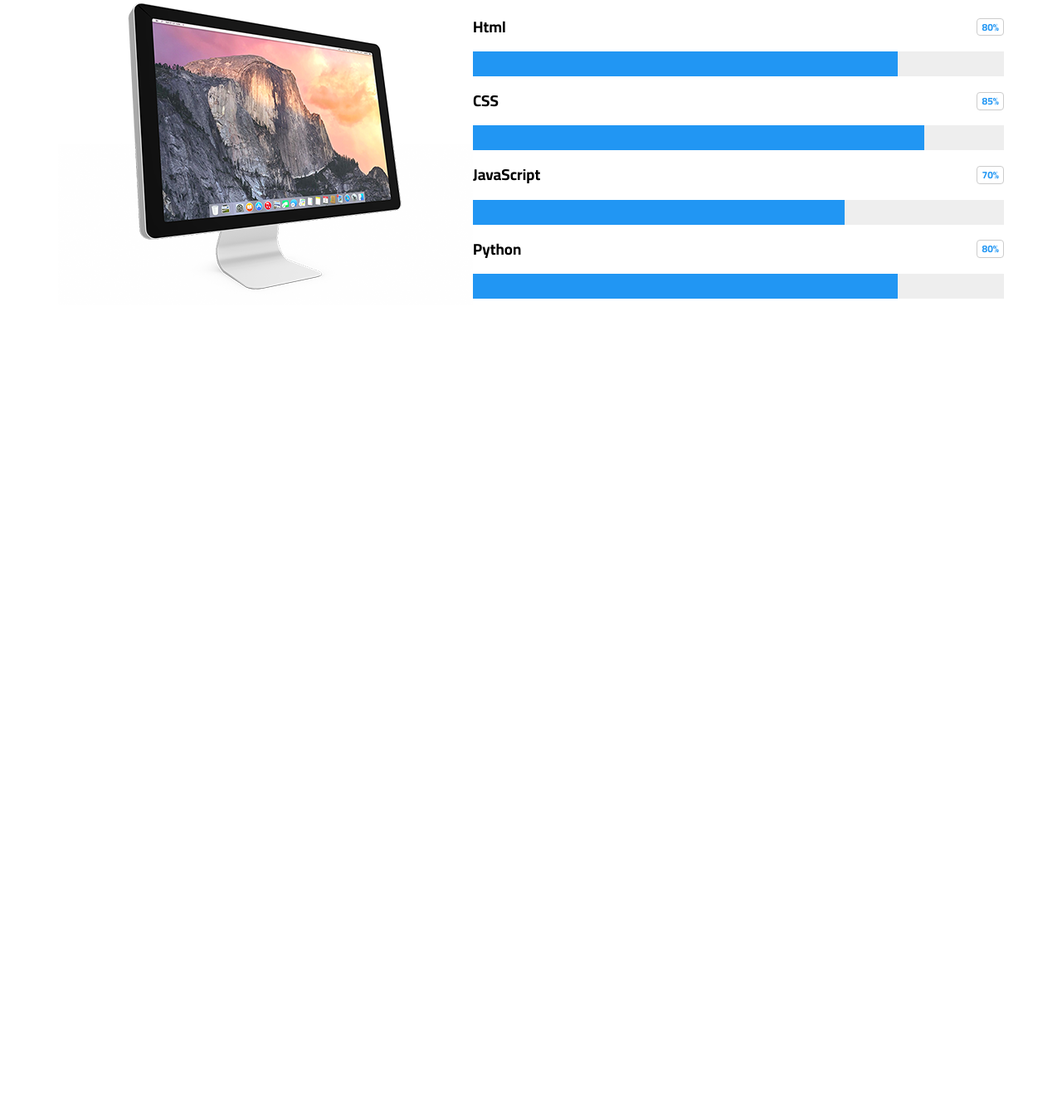
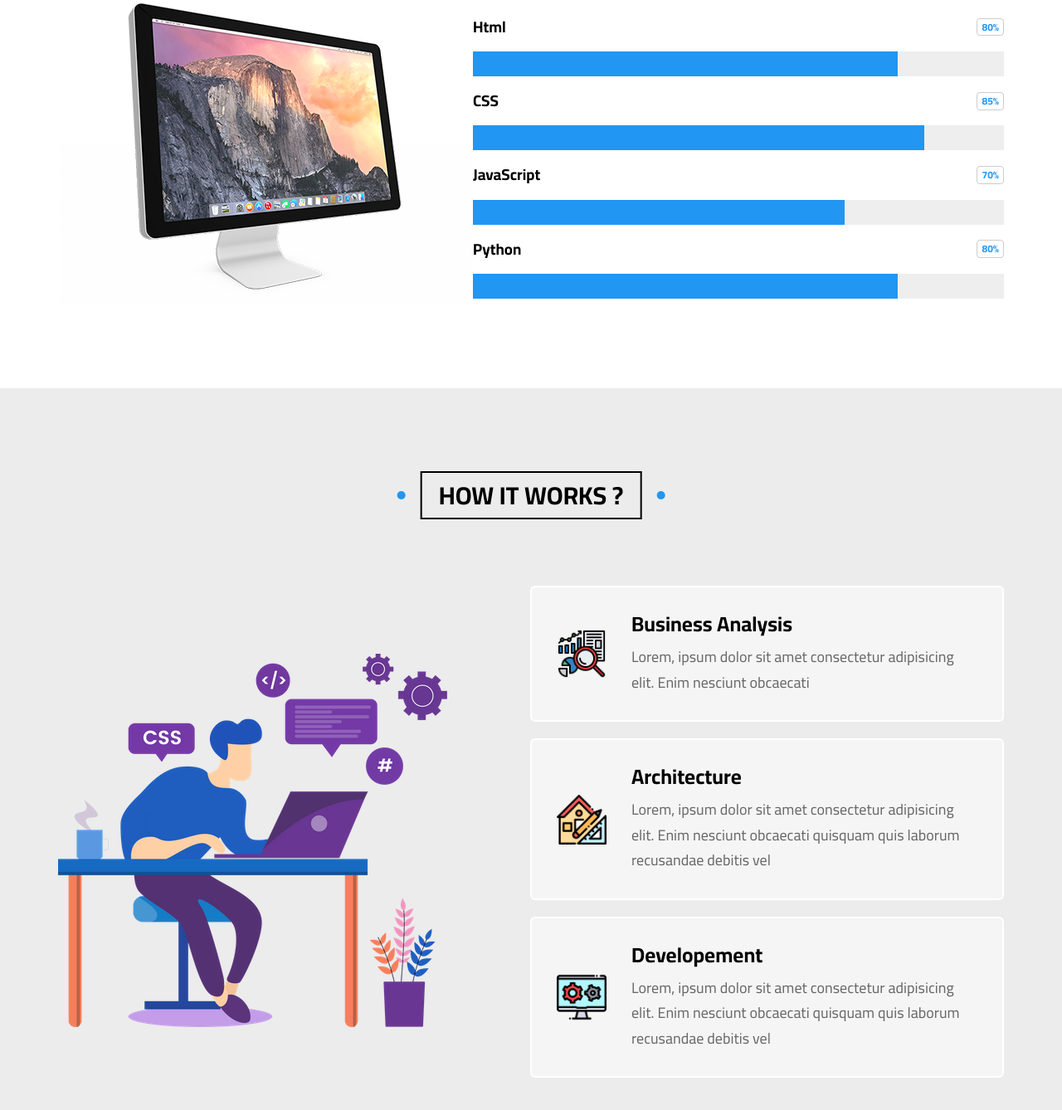
Before and after one commit to heba-sabry/portfolio-with-animation-js-, a plain HTML site: page index.html in a window 1280 px wide. Shown: the part 7979-9317 px from the top of the page at 83% size. Before the commit the page ends 8447 px from the top, so only its background shows below. Drawn offline with Linux system fonts and the light colour scheme.

Commit message:
add work section

```diff
--- a/css/boba.css
+++ b/css/boba.css
@@ -982,8 +982,6 @@ ul {
 .our-skills .container {
     display: flex;
     text-align: center;
-    /* gap: 0 100px; */
-
 
 }
 
@@ -996,6 +994,7 @@ ul {
 .our-skills .container .skills {
     flex: 1;
 }
+
 .our-skills .container .skills .skill h3 {
     display: flex;
     justify-content: space-between;
@@ -1026,7 +1025,100 @@ ul {
 }
 
 /* end our skills */
+/* start work */
+.work {
+    padding-top: var(--main-padding-top);
+    padding-bottom: var(--main-padding-bottom);
+    position: relative;
+    background-color: var(--main-color-Befor);
+}
 
+.work .container {
+    display: flex;
+    align-items: center;
+    justify-content: space-between;
+}
+
+@media (max-width:991px) {
+    .work .container {
+        flex-direction: column;
+    }
+}
+
+.work .container .image {
+    max-width: 100%;
+    margin-right: 100px;
+}
+
+@media (max-width:991px) {
+    .work .container .image {
+        margin: 0 0 50px;
+    }
+}
+
+.work .container .info .box {
+    background-color: #f5f5f5;
+    padding: 30px;
+    margin-bottom: 20px;
+    display: flex;
+    align-items: center;
+    border-radius: 6px;
+    border: 2px solid white;
+    position: relative;
+    z-index: 1;
+    transition: var(--main-transition);
+}
+
+@media (max-width:991px) {
+    .work .container .info .box {
+        flex-direction: column;
+        text-align: center;
+    }
+}
+
+.work .container .info .box::before {
+    content: "";
+    position: absolute;
+    width: 0px;
+    height: 0px;
+    background-color: #ededed;
+    left: 50%;
+    top: 50%;
+    transform: translate(-50%, -50%);
+    z-index: -1;
+    transition: var(--main-transition);
+}
+
+.work .container .info .box:hover::before {
+    width: 100%;
+    height: 100%;
+}
+
+.work .container .info .box img {
+    width: 60px;
+    margin-right: 30px;
+}
+
+@media (max-width:991px) {
+    .work .container .info .box img {
+        margin: 0 0 30px;
+    }
+}
+
+.work .container .info .box .text h3 {
+    font-weight: bold;
+    font-size: 25px;
+    margin: 0;
+}
+
+.work .container .info .box .text p {
+    color: #666;
+    line-height: 1.7;
+    margin: 10px 0 0px;
+    font-size: 18px;
+}
+
+/* end work */
 /* start animation */
 @keyframes up-and-down {
 
--- a/index.html
+++ b/index.html
@@ -658,8 +658,59 @@
             </div>
         </div>
     </div>
+    <!-- end our skills -->
 
-    <!-- end our skills -->
+    <!-- start work -->
+    <div class="work" id="work">
+        <div class="main-title">HOW IT WORKS ?</div>
+        <div class="container">
+            <img src="images/work-steps.png" alt="" class="image">
+            <div class="info">
+                <div class="box">
+                    <img src="images/work-steps-1.png" alt="">
+                    <div class="text">
+                        <h3>Business Analysis</h3>
+                        <p>Lorem, ipsum dolor sit amet consectetur adipisicing elit. Enim nesciunt obcaecati
+                    </div>
+                </div>
+                <div class="box">
+                    <img src="images/work-steps-2.png" alt="">
+                    <div class="text">
+                        <h3>Architecture</h3>
+                        <p>Lorem, ipsum dolor sit amet consectetur adipisicing elit. Enim nesciunt obcaecati
+                            quisquam quis laborum recusandae debitis vel</p>
+                    </div>
+                </div>
+                <div class="box">
+                    <img src="images/work-steps-3.png" alt="">
+                    <div class="text">
+                        <h3>Developement</h3>
+                        <p>Lorem, ipsum dolor sit amet consectetur adipisicing elit. Enim nesciunt obcaecati
+                            quisquam quis laborum recusandae debitis vel</p>
+                    </div>
+                </div>
+            </div>
+
+        </div>
+    </div>
+
+    <!-- end work -->
+
+
+
+
+
+
+
+
+
+
+
+
+
+
+
+
 </body>
 
 </html>
```
Also changed, not shown: images/work-steps-1.png (added), images/work-steps-2.png (added), images/work-steps-3.png (added), images/work-steps.png (added). Lines whose indentation alone changed are shown as unchanged.
